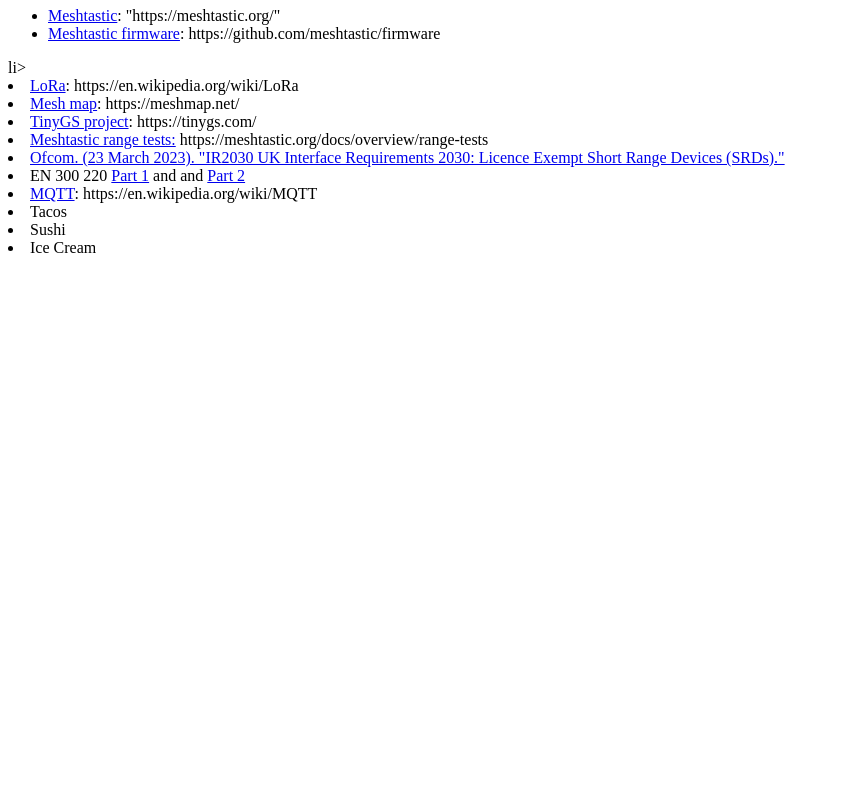
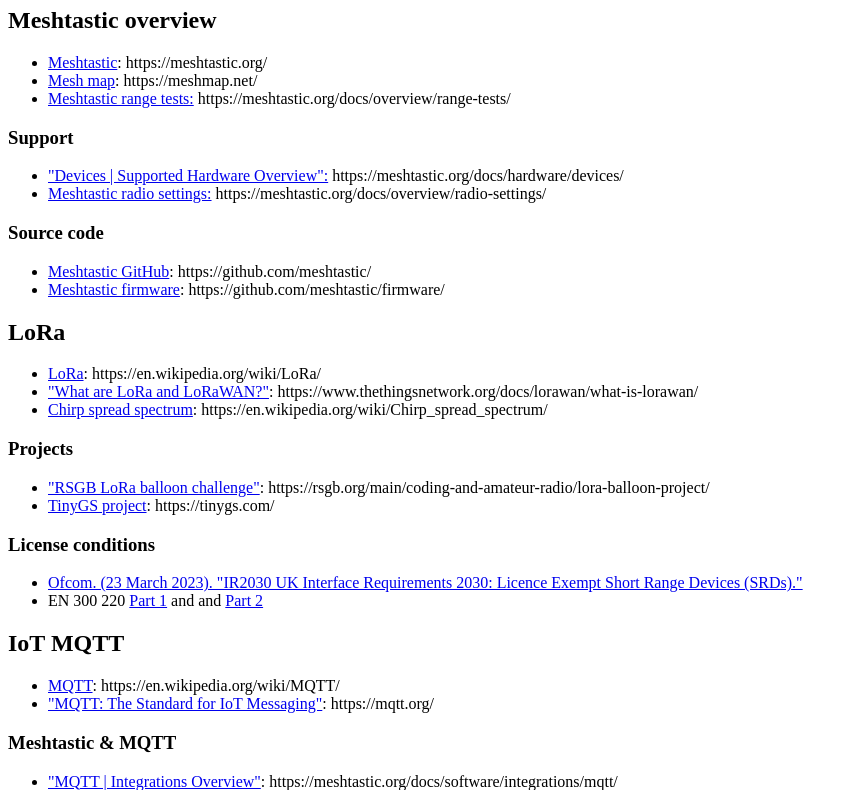
Before and after one commit to 6af1545f7/MeshtasticReferences, a plain HTML site: page index.html in a window 1280 px wide. Shown: the part 73-863 px from the top of the page, without its empty margins (0-857 px from the left). Before the commit the page ends 800 px from the top, so only its background shows below. Drawn offline with Linux system fonts and the light colour scheme.

Commit message:
Update references.

```diff
--- a/index.html
+++ b/index.html
@@ -5,25 +5,69 @@
 </head>
 <body>
 
-    <h1>My Favorite Foods</h1>
+    <h1>DXing on a mesh? references</h1>
+
+    <h2>Meshtastic overview</h2>
 
     <ul>
-        <li><a href="https://meshtastic.org/">Meshtastic</a>: "https://meshtastic.org/"</li>
-        <li><a href="https://github.com/meshtastic/firmware/">Meshtastic firmware</a>: https://github.com/meshtastic/firmware</ul>li>
-        <li><a href="https://en.wikipedia.org/wiki/LoRa">LoRa</a>: https://en.wikipedia.org/wiki/LoRa</li>
+        <li><a href="https://meshtastic.org/">Meshtastic</a>: https://meshtastic.org/</li>
         <li><a href="https://meshmap.net/">Mesh map</a>: https://meshmap.net/</li>
+        <li><a href="https://meshtastic.org/docs/overview/range-tests/">Meshtastic range tests:</a> https://meshtastic.org/docs/overview/range-tests/</li>
+    </ul>
+
+  <h3>Support</h3>
+
+    <ul>
+        <li><a href="https://meshtastic.org/docs/hardware/devices/">"Devices | Supported Hardware Overview":</a> https://meshtastic.org/docs/hardware/devices/</li>
+        <li><a href="https://meshtastic.org/docs/overview/radio-settings/">Meshtastic radio settings:</a> https://meshtastic.org/docs/overview/radio-settings/</li>
+    </ul>
+
+    <h3>Source code</h3>
+
+    <ul>
+        <li><a href="https://github.com/meshtastic/">Meshtastic GitHub</a>: https://github.com/meshtastic/</li>
+        <li><a href="https://github.com/meshtastic/firmware/">Meshtastic firmware</a>: https://github.com/meshtastic/firmware/</li>
+    </ul>
+
+    <h2>LoRa</h2>
+
+    <ul>
+        <li><a href="https://en.wikipedia.org/wiki/LoRa/">LoRa</a>: https://en.wikipedia.org/wiki/LoRa/</li>
+          <li><a href="https://www.thethingsnetwork.org/docs/lorawan/what-is-lorawan/">"What are LoRa and LoRaWAN?"</a>: https://www.thethingsnetwork.org/docs/lorawan/what-is-lorawan/</li>
+        <li><a href="https://en.wikipedia.org/wiki/Chirp_spread_spectrum/">Chirp spread spectrum</a>: https://en.wikipedia.org/wiki/Chirp_spread_spectrum/</li>
+
+    </ul>
+
+    <h3>Projects</h3>
+    <ul>
+        <li><a href="https://rsgb.org/main/coding-and-amateur-radio/lora-balloon-project/">"RSGB LoRa balloon challenge"</a>: https://rsgb.org/main/coding-and-amateur-radio/lora-balloon-project/</li>
         <li><a href="https://tinygs.com/">TinyGS project</a>: https://tinygs.com/</li>
-        <li><a href="https://meshtastic.org/docs/overview/range-tests/">Meshtastic range tests:</a> https://meshtastic.org/docs/overview/range-tests</li>
+    </ul>
 
+    <h3>License conditions</h3>
+    <ul>
         <li><a href="https://www.ofcom.org.uk/siteassets/resources/documents/spectrum/interface-requirements/ir-2030.pdf?v=335258">Ofcom. (23 March 2023). "IR2030 UK Interface Requirements 2030: Licence Exempt Short Range Devices (SRDs)."</a></li>
         <li>EN 300 220 <a href="https://www.etsi.org/deliver/etsi_en/300200_300299/30022001/03.01.01_60/en_30022001v030101p.pdf">Part 1</a> and
     and <a href="https://www.etsi.org/deliver/etsi_en/300200_300299/30022002/03.02.01_60/en_30022002v030201p.pdf">Part 2</a></li>
-
-        <li><a href="https://en.wikipedia.org/wiki/MQTT/">MQTT</a>: https://en.wikipedia.org/wiki/MQTT</li>
-        <li>Tacos</li>
-        <li>Sushi</li>
-        <li>Ice Cream</li>
     </ul>
 
+    <h2>IoT MQTT</h2>
+
+    <ul>
+        <li><a href="https://en.wikipedia.org/wiki/MQTT/">MQTT</a>: https://en.wikipedia.org/wiki/MQTT/</li>
+        <li><a href="https://mqtt.org/">"MQTT: The Standard for IoT Messaging"</a>: https://mqtt.org/</li>
+    </ul>
+
+    <h3>Meshtastic & MQTT</h3>
+
+    <ul>
+        <li><a href="https://meshtastic.org/docs/software/integrations/mqtt/">"MQTT | Integrations Overview"</a>: https://meshtastic.org/docs/software/integrations/mqtt/</li>
+    </ul>
+
+    <h2>Applications?</h2>
+
+    <ul>
+        <li>Elder, Xavier. (2024). <a href="https://ntrs.nasa.gov/api/citations/20240010249/downloads/Interoperability%20Report-Final.pdf ">“Interoperability Review of Wireless Hardware in Emergency Air-To-Ground Mesh Networks.”</a> Project: ACERO (Advanced Capabilities for Emergency Response Operations). NASA Glenn.</li>
+    </ul>
 </body>
 </html>
```
